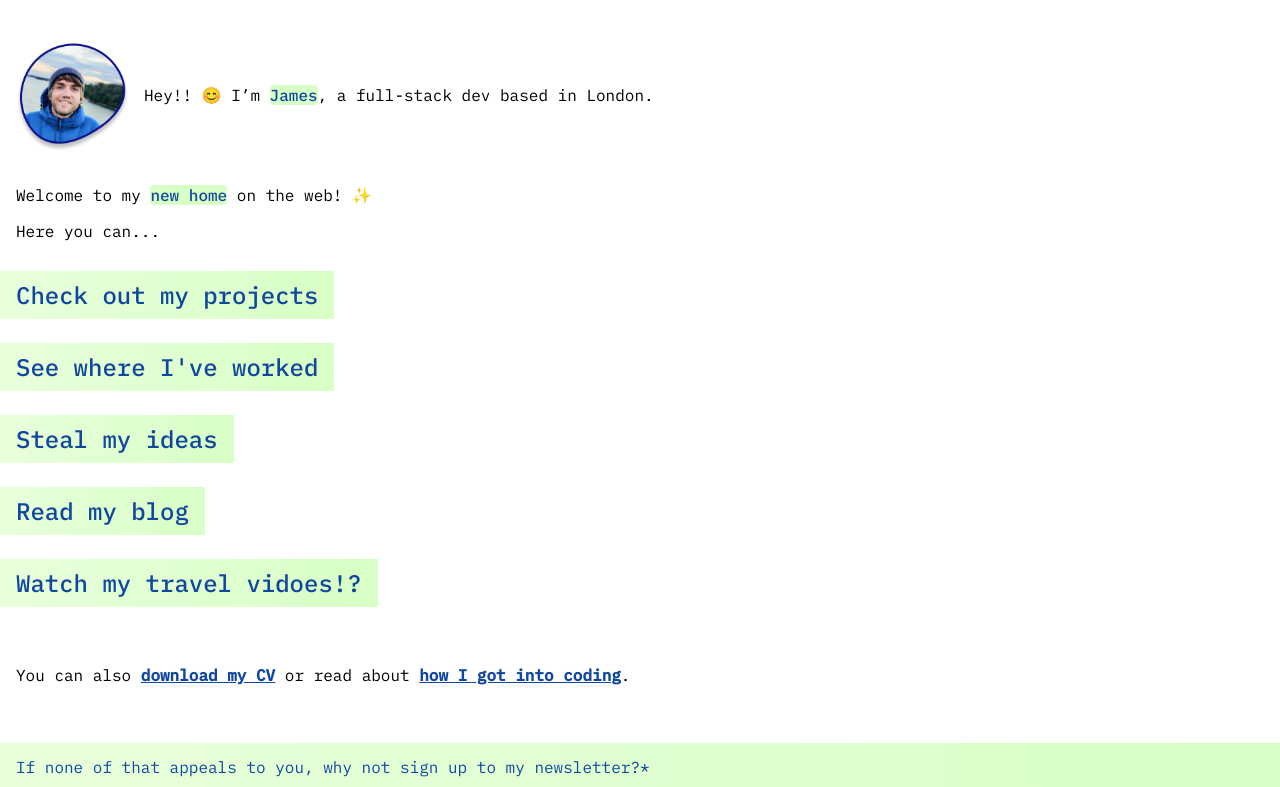
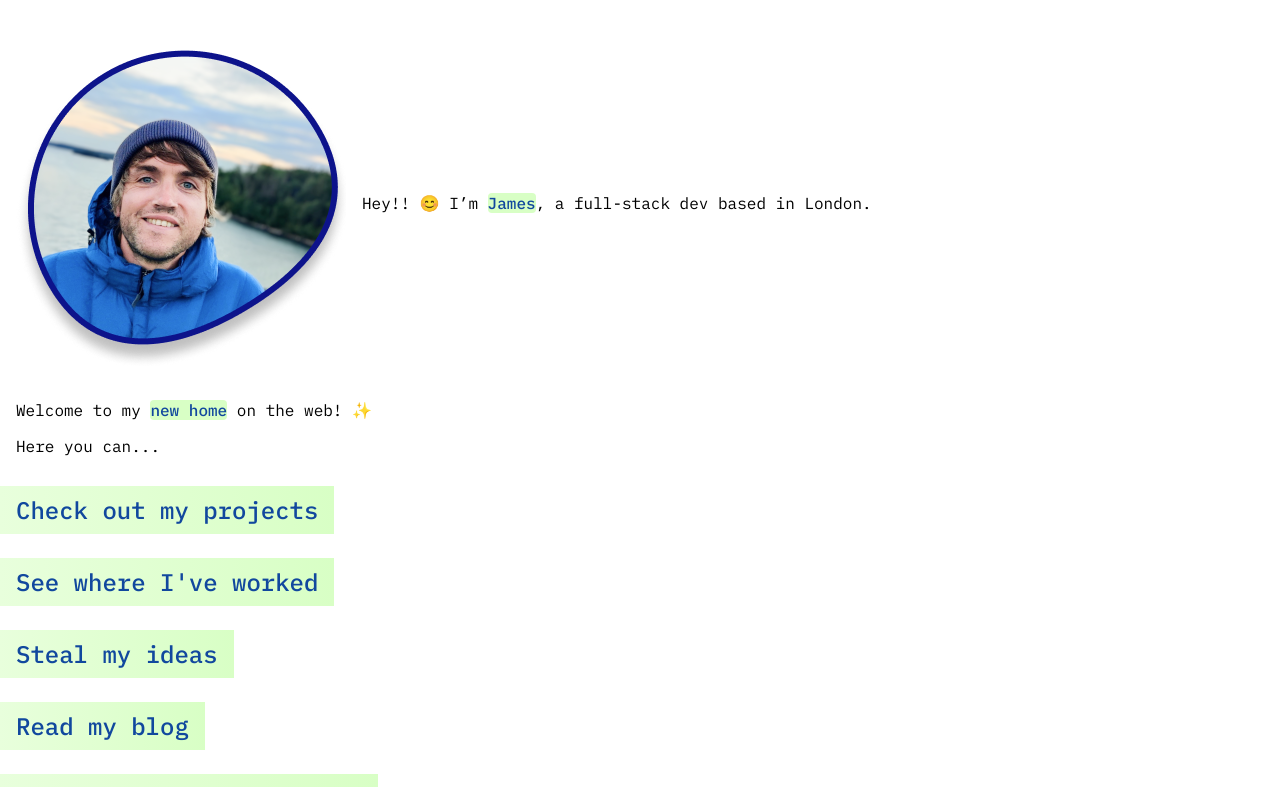
Before and after one commit to jg35/portfolio, a Next.js app: page / in a window 1280 px wide. Shown: the top 787 px of the page. Built offline with nearby package versions, Linux system fonts and the light colour scheme.

Commit message:
picture fix

```diff
--- a/app/page.tsx
+++ b/app/page.tsx
@@ -16,7 +16,7 @@ export default function Home() {
       <div className="p-4 mt-6">
         {/* picture & headline */}
         <div className="flex items-center pb-8">
-          <div className="w-32 pr-4">
+          <div className="min-w-32 pr-4">
             <Image
               src={profilePic}
               width={330}
```
